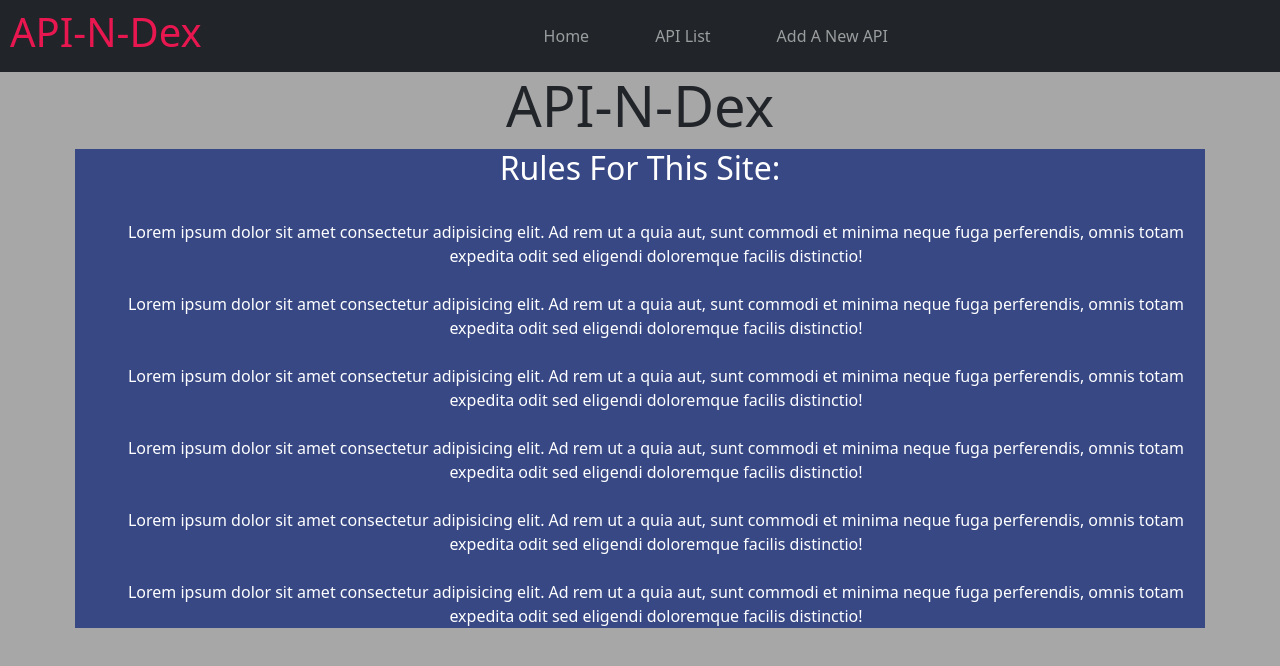
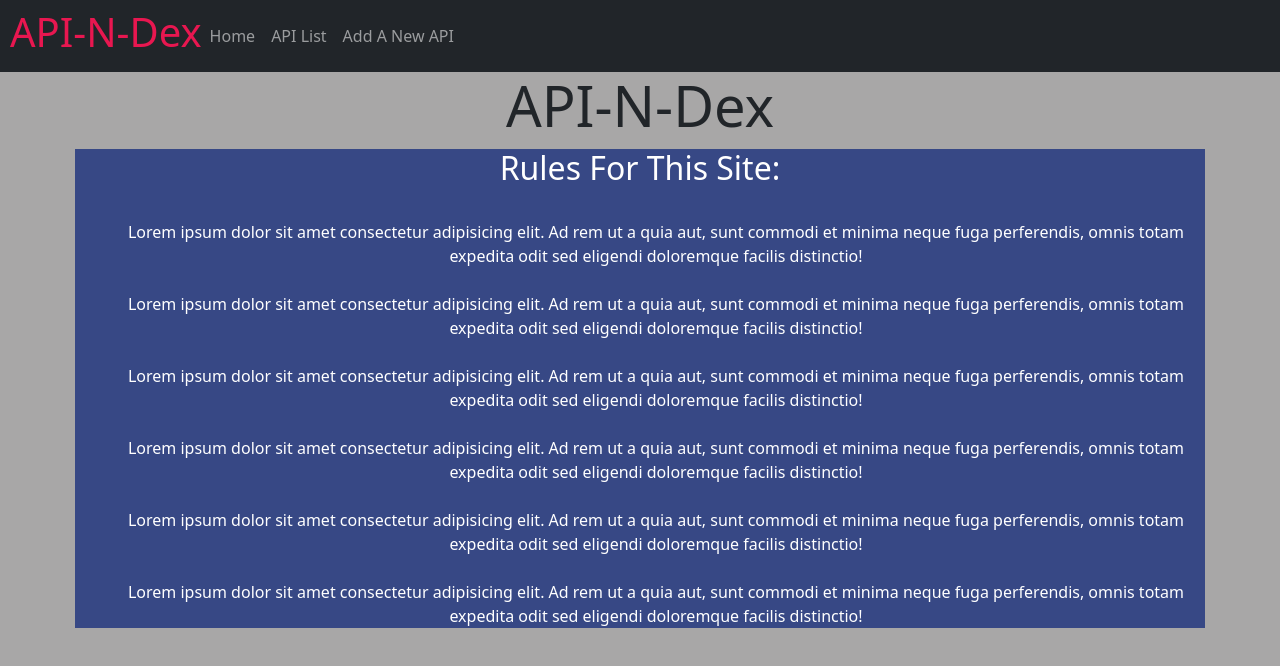
Before and after one commit to yexeniaf/API-N-Dex, a React (Create React App) app in the folder client/: page / in a window 1280 px wide. Shown: the top 666 px of the page. Built offline with nearby package versions, Linux system fonts and the light colour scheme; no server answers.

Commit message:
removed jusfity content in navbar

```diff
--- a/client/src/App.css
+++ b/client/src/App.css
@@ -9,10 +9,7 @@
   padding-left: 10px;
 }
 
-.nav-link{
-  margin-right: 50px;
 
-}
 
 .container{
   background-color: #374885;
--- a/client/src/components/Navbar.jsx
+++ b/client/src/components/Navbar.jsx
@@ -8,7 +8,7 @@ export default function Navbar() {
             <button className="navbar-toggler" type="button" data-toggle="collapse" data-target="#navbarNavAltMarkup" aria-controls="navbarNavAltMarkup" aria-expanded="false" aria-label="Toggle navigation">
                 <span className="navbar-toggler-icon"></span>
             </button>
-            <div className="collapse navbar-collapse d-flex justify-content-center" id="navbarNav">
+            <div className="collapse navbar-collapse" id="navbarNav">
                 <ul className="navbar-nav">
                     <li className="nav-item">
                         <Link className="nav-link" to="/">Home</Link>
```
